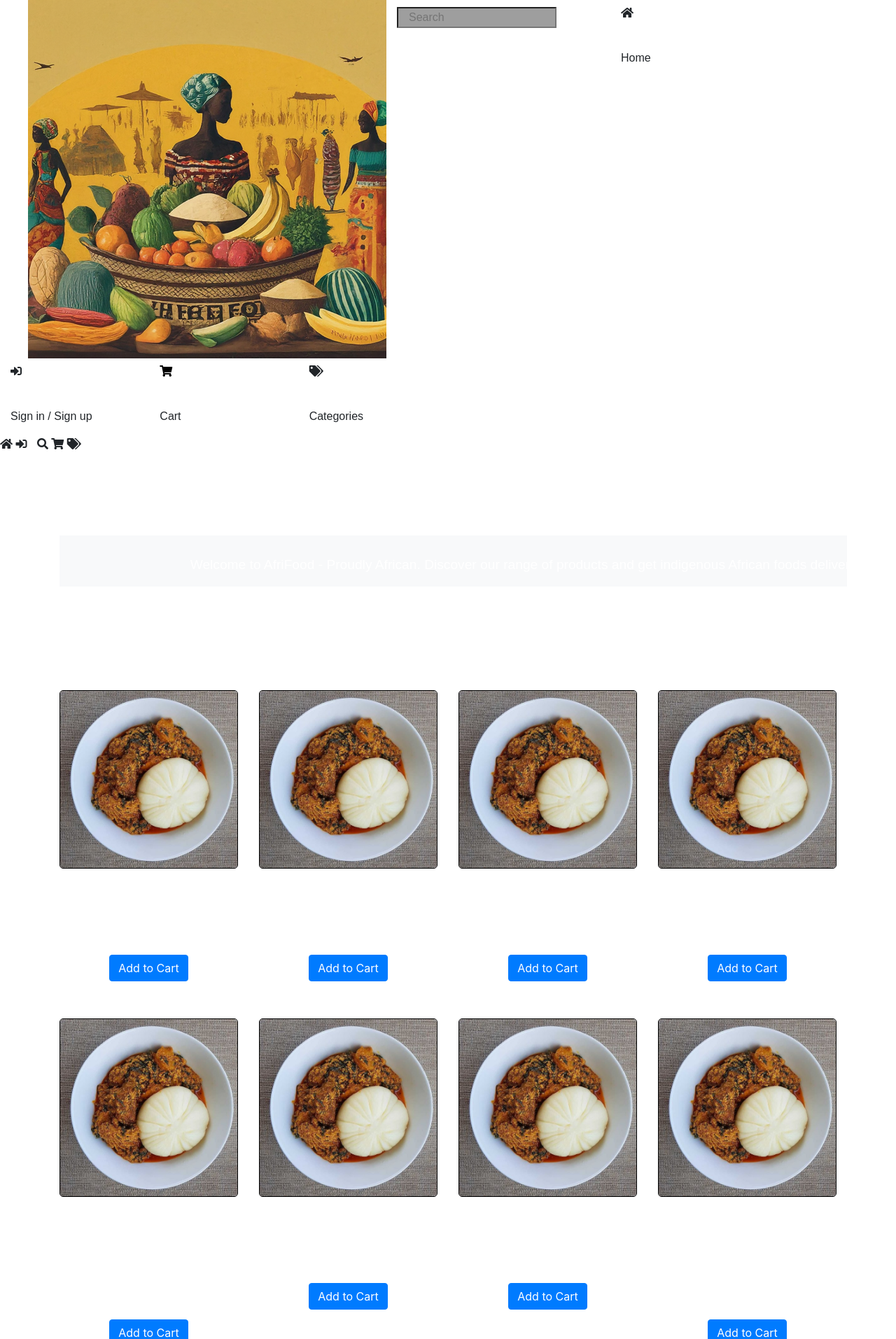
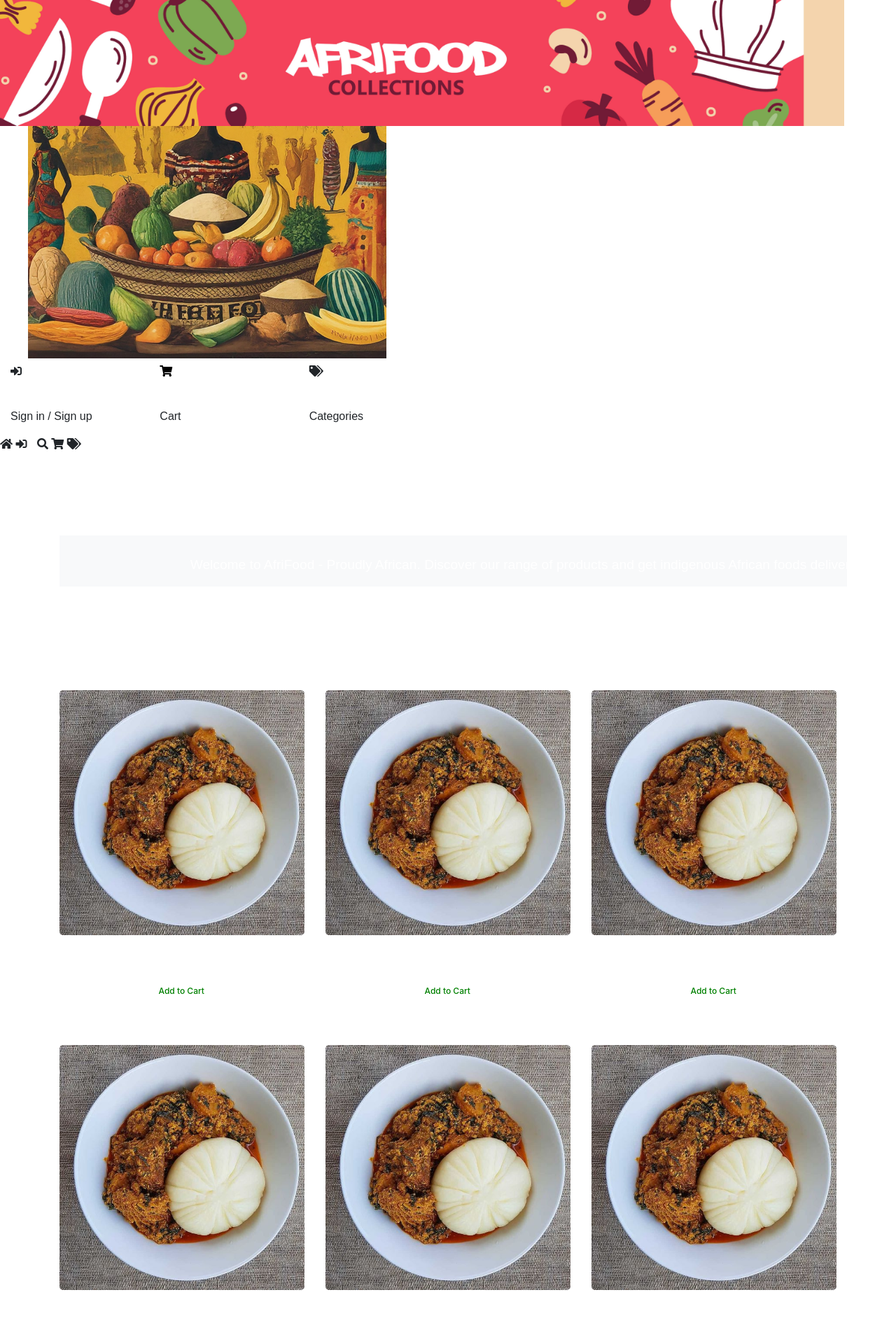
Before and after one commit to samsonlukman/afrofood, a Django app: page /market/ in a window 1280 px wide. Shown: the top 1913 px of the page at 70% size. Run offline with Django 5.2, Linux system fonts and the light colour scheme; data comes from the database, SQL or seed files in the repository; both versions use the stored data as it was after the commit; some libraries are stand-ins or nearby versions; grey boxes are pictures that could not be loaded.

Commit message:
improved mobile responsiveness across all pages. setting error.html

```diff
--- a/afri_food/static/afri_food/global.css
+++ b/afri_food/static/afri_food/global.css
@@ -63,12 +63,12 @@
 
 }
 
-nav {
+.mobile-header {
  top: 60px;
  position: absolute;
 
 }
-nav a {
+.mobile-header a {
   color: black;
   text-decoration: none;
   padding: 10px 20px;
--- a/afri_food/templates/market/layout.html
+++ b/afri_food/templates/market/layout.html
@@ -279,7 +279,7 @@
 
 
 
-      <nav id="nav">
+      <nav class="mobile-header" id="nav">
         <a href="{% url 'index' %}">
           <i class="fas fa-home"></i>
 
@@ -337,6 +337,15 @@
       </div>
       </div>
 
+      <div class="afri-image-container">
+        <img
+            class="icon img-fluid"
+            loading="lazy"
+            alt=""
+            src="/static/afri_food/public/9886646-1@2x.png"
+        />
+      </div>
+
           {% block body %}{% endblock %}
 
 
--- a/afri_food/templates/market/market.html
+++ b/afri_food/templates/market/market.html
@@ -14,7 +14,7 @@
       <div class="row">
         {% for oil in recent_oils %}
           {% if oil.images.exists %}
-            <div class="col-3 d-flex flex-column align-items-center">
+            <div class="col-4 d-flex flex-column align-items-center">
               <br>
               <a href="{% url 'product_detail' model=oil.model_name id=oil.id %}" class="d-flex flex-column align-items-center">
                 <img
@@ -23,11 +23,11 @@
                   alt="{{oil.title}}"
                   src="{{ oil.images.first.image.url }}"
                 />
-                <span>{{oil.title}}</span> </a>
+                <span>{{ oil.title|truncatechars:10 }}</span> </a>
                  {% if oil.in_cart %}
-                  <button class="btn btn-danger mt-2 remove-from-cart" data-product-type="{{ oil.model_name }}" data-item-id="{{ oil.id }}">Remove from Cart</button>
+                  <p type="button" style="color: red;" class="mt-2 remove-from-cart" data-product-type="{{ oil.model_name }}" data-item-id="{{ oil.id }}">Remove Cart</p>
                 {% else %}
-                  <button class="btn btn-primary mt-2 add-to-cart" data-product-type="{{ oil.model_name }}" data-item-id="{{ oil.id }}">Add to Cart</button>
+                  <p type="button" style="color: green;" class="mt-2 add-to-cart" data-product-type="{{ oil.model_name }}" data-item-id="{{ oil.id }}">Add to Cart</p>
                 {% endif %}
 
             </div>
@@ -49,7 +49,7 @@
       <div class="row">
         {% for catfish in recent_catfish %}
           {% if catfish.images.exists %}
-            <div class="col-3 d-flex flex-column align-items-center">
+            <div class="col-4 d-flex flex-column align-items-center">
               <br>
               <a href="{% url 'product_detail' model=catfish.model_name id=catfish.id %}" class="d-flex flex-column align-items-center">
                 <img
@@ -58,12 +58,12 @@
                   alt="{{catfish.title}}"
                   src="{{ catfish.images.first.image.url }}"
                 />
-                <span>{{catfish.title}}</span>
+                <span>{{catfish.title|truncatechars:10}}</span>
               </a>
               {% if catfish.in_cart %}
-                  <button class="btn btn-danger mt-2 remove-from-cart" data-product-type="{{ catfish.model_name }}" data-item-id="{{ catfish.id }}">Remove from Cart</button>
+                  <p style="color: red;" class="mt-2 remove-from-cart" data-product-type="{{ catfish.model_name }}" data-item-id="{{ catfish.id }}">Remove from Cart</p>
                 {% else %}
-                  <button class="btn btn-primary mt-2 add-to-cart" data-product-type="{{ catfish.model_name }}" data-item-id="{{ catfish.id }}">Add to Cart</button>
+                  <p style="color: green;" class="mt-2 add-to-cart" data-product-type="{{ catfish.model_name }}" data-item-id="{{ catfish.id }}">Add to Cart</p>
                 {% endif %}
             </div>
           {% endif %}
@@ -81,7 +81,7 @@
       <div class="row">
         {% for crayfish in recent_crayfish %}
           {% if crayfish.images.exists %}
-            <div class="col-3 d-flex flex-column align-items-center">
+            <div class="col-4 d-flex flex-column align-items-center">
               <br>
               <a href="{% url 'product_detail' model=crayfish.model_name id=crayfish.id %}" class="d-flex flex-column align-items-center">
                 <img
@@ -90,12 +90,12 @@
                   alt="{{crayfish.title}}"
                   src="{{ crayfish.images.first.image.url }}"
                 />
-                <span>{{crayfish.title}}</span>
+                <span>{{crayfish.title|truncatechars:10}}</span>
               </a>
               {% if crayfish.in_cart %}
-                  <button class="btn btn-danger mt-2 remove-from-cart" data-product-type="{{ crayfish.model_name }}" data-item-id="{{ crayfish.id }}">Remove from Cart</button>
+                  <p style="color: red;" class="mt-2 remove-from-cart" data-product-type="{{ crayfish.model_name }}" data-item-id="{{ crayfish.id }}">Remove from Cart</p>
                 {% else %}
-                  <button class="btn btn-primary mt-2 add-to-cart" data-product-type="{{ crayfish.model_name }}" data-item-id="{{ crayfish.id }}">Add to Cart</button>
+                  <p style="color: green;" class="mt-2 add-to-cart" data-product-type="{{ crayfish.model_name }}" data-item-id="{{ crayfish.id }}">Add to Cart</button>
                 {% endif %}
             </div>
           {% endif %}
@@ -114,7 +114,7 @@
       <div class="row">
         {% for ponmo in recent_ponmo_by_kg %}
           {% if ponmo.images.exists %}
-            <div class="col-3 d-flex flex-column align-items-center">
+            <div class="col-4 d-flex flex-column align-items-center">
               <br>
               <a href="{% url 'product_detail' model=ponmo.model_name id=ponmo.id %}" class="d-flex flex-column align-items-center">
                 <img
@@ -123,12 +123,12 @@
                   alt="{{ponmo.title}}"
                   src="{{ ponmo.images.first.image.url }}"
                 />
-                <span>{{ponmo.title}}</span>
+                <span>{{ponmo.title|truncatechars:10}}</span>
               </a>
               {% if ponmo.in_cart %}
-                  <button class="btn btn-danger mt-2 remove-from-cart" data-product-type="{{ ponmo.model_name }}" data-item-id="{{ ponmo.id }}">Remove from Cart</button>
+                  <p style="color: red;" class="mt-2 remove-from-cart" data-product-type="{{ ponmo.model_name }}" data-item-id="{{ ponmo.id }}">Remove from Cart</p>
                 {% else %}
-                  <button class="btn btn-primary mt-2 add-to-cart" data-product-type="{{ ponmo.model_name }}" data-item-id="{{ ponmo.id }}">Add to Cart</button>
+                  <p style="color: green;" class="mt-2 add-to-cart" data-product-type="{{ ponmo.model_name }}" data-item-id="{{ ponmo.id }}">Add to Cart</p>
                 {% endif %}
             </div>
           {% endif %}
@@ -147,7 +147,7 @@
         {% for ponmo in recent_ponmo_by_piece %}
         <br>
           {% if ponmo.images.exists %}
-            <div class="col-3 d-flex flex-column align-items-center">
+            <div class="col-4 d-flex flex-column align-items-center">
               <a href="{% url 'product_detail' model=ponmo.model_name id=ponmo.id %}" class="d-flex flex-column align-items-center">
                 <img
                   class="img-fluid product-image"
@@ -155,12 +155,12 @@
                   alt="{{ponmo.title}}"
                   src="{{ ponmo.images.first.image.url }}"
                 />
-                <span>{{ponmo.title}}</span>
+                <span>{{ponmo.title|truncatechars:10}}</span>
               </a>
               {% if ponmo.in_cart %}
-                  <button class="btn btn-danger mt-2 remove-from-cart" data-product-type="{{ ponmo.model_name }}" data-item-id="{{ ponmo.id }}">Remove from Cart</button>
+                  <p style="color: red;" class="mt-2 remove-from-cart" data-product-type="{{ ponmo.model_name }}" data-item-id="{{ ponmo.id }}">Remove from Cart</p>
                 {% else %}
-                  <button class="btn btn-primary mt-2 add-to-cart" data-product-type="{{ ponmo.model_name }}" data-item-id="{{ ponmo.id }}">Add to Cart</button>
+                  <p style="color: green;" class="mt-2 add-to-cart" data-product-type="{{ ponmo.model_name }}" data-item-id="{{ ponmo.id }}">Add to Cart</p>
                 {% endif %}
             </div>
           {% endif %}
@@ -201,7 +201,7 @@
   }
 
   .product-image {
-    border: 1px solid black; /* Add black border */
+
     border-radius: 5px; /* Optional: Add border radius */
     margin-bottom: 10px; /* Add some space between images and text */
   }
--- a/afri_food/urls.py
+++ b/afri_food/urls.py
@@ -8,6 +8,7 @@
     path('detail/<str:model>/<int:id>/add_comment/', views.add_comment, name='add_comment'),path('detail/<str:model>/<int:id>/add_comment/', views.add_comment, name='add_comment'),
     path("login/", views.login_view, name="login"),
     path("logout", views.logout_view, name="logout"),
+    path('error', views.error, name='error'),
     path("upload", views.upload, name="upload"),
     path("register", views.register, name="register"),
     path('category/<slug:slug>/', views.category_detail, name='category_detail'),
--- a/afri_food/views.py
+++ b/afri_food/views.py
@@ -38,6 +38,9 @@
 
     }
     return render(request, 'market/index.html', context)
+
+def error(request):
+    return render(request, 'market/error.html')
 
 def annotat_with_model_name(queryset, model_name):
     return [{'model_name': model_name, 'object': item} for item in queryset]
--- a/afrifood/settings.py
+++ b/afrifood/settings.py
@@ -24,9 +24,9 @@
 SECRET_KEY = 'django-insecure-!)gqpc-u#=juetc8*%$3q(0lmrwl6m)ct+4a26$i!j=g%zb%%-'
 
 # SECURITY WARNING: don't run with debug turned on in production!
-DEBUG = True
+DEBUG = False
 
-ALLOWED_HOSTS = []
+ALLOWED_HOSTS = ['afrifood.pythonanywhere.com']
 
 
 # Application definition
```
Also changed, not shown: afri_food/static/afri_food/index.css (+110 -19 lines), afri_food/templates/market/cart.html (+7 -7 lines), afri_food/templates/market/catfish.html (+6 -6 lines), afri_food/templates/market/crayfish.html (+6 -6 lines), afri_food/templates/market/error.html (+16 -11 lines), afri_food/templates/market/index.html (+3 -11 lines), afri_food/templates/market/oil.html (+6 -10 lines), afri_food/templates/market/ponmo-by-kg.html (+6 -6 lines), afri_food/templates/market/ponmo-by-piece.html (+6 -6 lines), db.sqlite3, media/images/proudly African.png (added).
